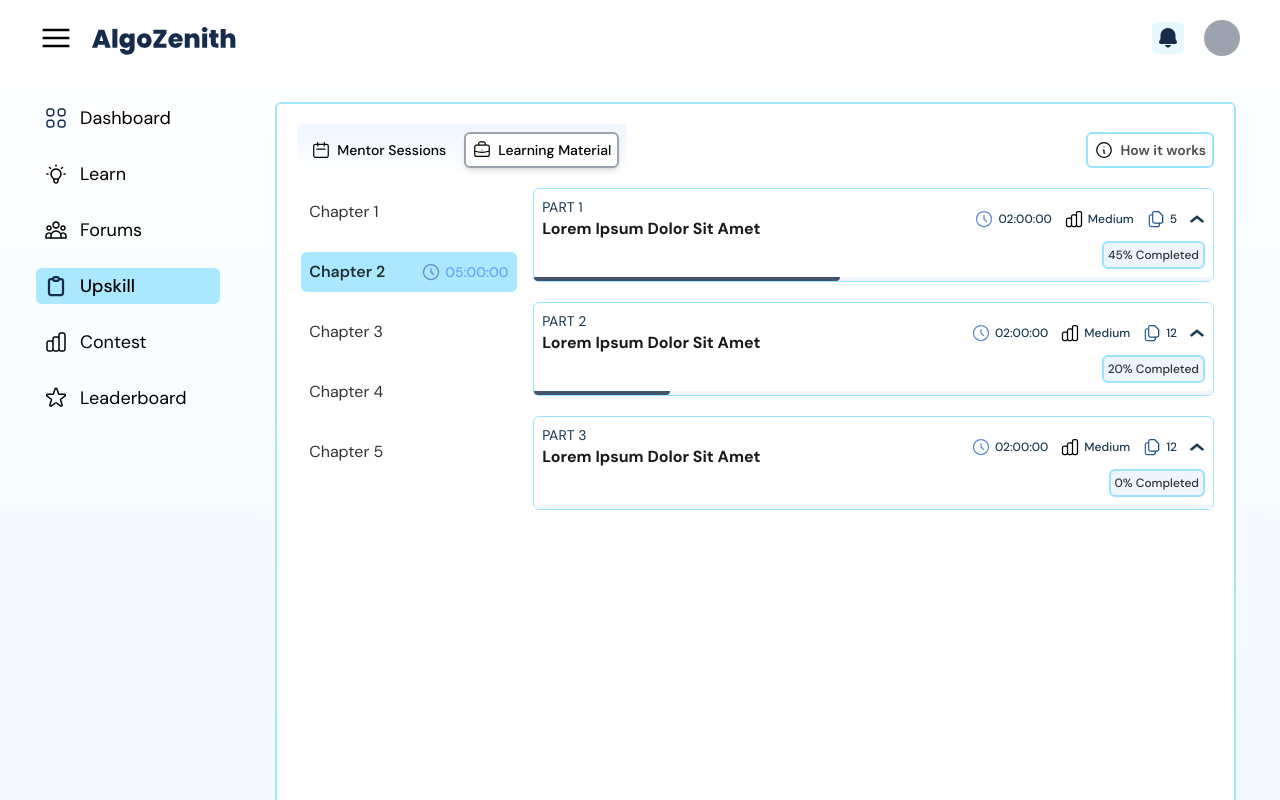
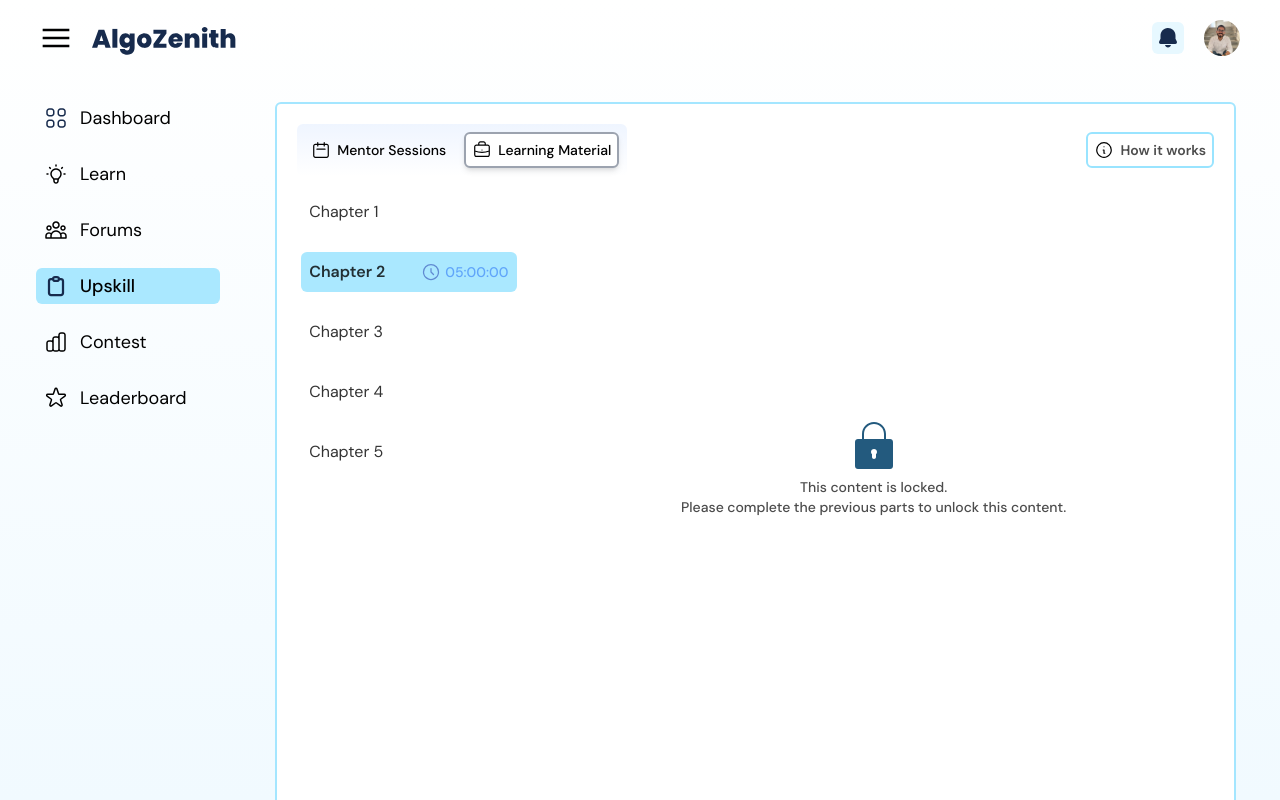
Before and after one commit to ShubhMehrotra19/Algo-task, a React (Vite) app: page / in a window 1280 px wide. Both pictures are taken after a click on the element "Chapter 2". Built offline with nearby package versions, Linux system fonts and the light colour scheme.

Commit message:
project complete

```diff
--- a/src/components/dashboard/components/Dashboard-content/D_content.tsx
+++ b/src/components/dashboard/components/Dashboard-content/D_content.tsx
@@ -1,6 +1,11 @@
 import ClosedState from "./components/ClosedState";
+import lock from "/logo/lock.svg";
 
-function D_content({ content }: { content: boolean }) {
+interface props {
+  contentChange: boolean;
+}
+
+function D_content({ contentChange }: props) {
   const values = [
     {
       index: 1,
@@ -63,7 +68,7 @@
     <main
       className="w-full h-[70%] overflow-x-hidden overflow-y-auto"
       style={{ scrollBehavior: "smooth", scrollbarWidth: "none" }}>
-      {content ? (
+      {contentChange ? (
         <div
           className={`w-full flex flex-col justify-start items-center gap-5`}>
           {values.map((value) => (
@@ -77,9 +82,14 @@
           ))}
         </div>
       ) : (
-        <div
-          className={`w-full flex flex-col justify-center items-center gap-5`}>
-          <div className="flex flex-col justify-center items-center gap-2"></div>
+        <div className="w-full h-full flex flex-col justify-center items-center gap-5">
+          <div className="flex flex-col justify-center items-center gap-2">
+            <img src={lock} alt="" />
+            <p className="text-sm text-semibold text-black/70 text-center ">
+              This content is locked. <br /> Please complete the previous parts
+              to unlock this content.
+            </p>
+          </div>
         </div>
       )}
     </main>
--- a/src/components/dashboard/components/Dashboard-sidebar/D_sidebar.tsx
+++ b/src/components/dashboard/components/Dashboard-sidebar/D_sidebar.tsx
@@ -1,7 +1,11 @@
 import D_sideTab from "./D_sideTab";
 import { useState } from "react";
 
-function D_sidebar() {
+interface Props {
+  contentChange: (content: boolean) => void;
+}
+
+function D_sidebar({ contentChange }: Props) {
   const [selectedTab, setSelectedTab] = useState(1);
 
   const tabValues = [
@@ -20,7 +24,10 @@
             key={tab.index}
             title={tab.title}
             selected={selectedTab === tab.index}
-            onClick={() => setSelectedTab(tab.index)}
+            onClick={() => {
+              setSelectedTab(tab.index);
+              contentChange(tab.title === "Chapter 1");
+            }}
           />
         ))}
       </div>
--- a/src/components/dashboard/dashboard.tsx
+++ b/src/components/dashboard/dashboard.tsx
@@ -6,6 +6,11 @@
 
 function Dashboard({ content }: { content: boolean }) {
   const [isLearningClicked, setIsLearningClicked] = useState(true);
+  const [contentChange, setContentChange] = useState(true);
+
+  const handleContentChange = (contentChange: boolean) => {
+    setContentChange(contentChange);
+  };
 
   return (
     <div className="h-screen">
@@ -20,10 +25,10 @@
           {isLearningClicked ? (
             <div className="flex justify-center items-start gap-3 w-full">
               <div className="w-[30%]">
-                <D_sidebar />
+                <D_sidebar contentChange={handleContentChange} />
               </div>
               <div className="h-screen w-full">
-                <D_content content={content} />
+                <D_content contentChange={contentChange} />
               </div>
             </div>
           ) : (
--- a/src/components/navbar/navbar.tsx
+++ b/src/components/navbar/navbar.tsx
@@ -18,6 +18,10 @@
     menuClose: "/icons/navbarIcons/menuClose.svg",
     logo: "/icons/navbarIcons/Algozenith.svg",
     bell: "/icons/navbarIcons/bell.svg",
+  };
+
+  const image = {
+    profile: "/images/profile.png",
   };
 
   const [isBellClicked, setIsBellClicked] = useState(false);
@@ -83,7 +87,13 @@
             No new messages
           </p>
         </div>
-        <div className="rounded-full cursor-pointer bg-gray-400 h-9 w-9"></div>
+        <div className="rounded-full cursor-pointer overflow-hidden bg-gray-400 h-9 w-9 object-contain">
+          <img
+            src={image.profile}
+            className="hover:scale-110 transition-all duration-300 ease-in-out"
+            alt=""
+          />
+        </div>
       </div>
     </nav>
   );
```
Also changed, not shown: public/images/profile.png (added).
